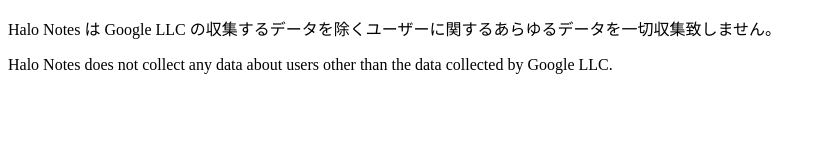
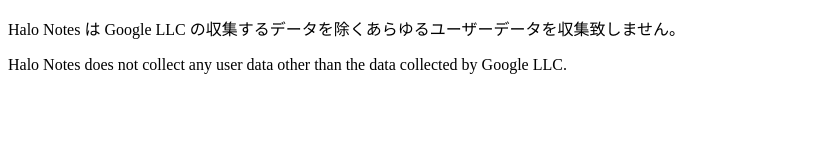
Before and after one commit to sato-shoma/halo-notes-privacy-policy, a plain HTML site: page index.html in a window 1280 px wide. Shown: the whole page, without its empty margins (0-826 px from the left). Drawn offline with Linux system fonts and the light colour scheme.

Commit message:
Update index.html

```diff
--- a/index.html
+++ b/index.html
@@ -1,5 +1,5 @@
 <!DOCTYPE html>
 <html>
-  <p>Halo Notes は Google LLC の収集するデータを除くユーザーに関するあらゆるデータを一切収集致しません。</p>
-  <p>Halo Notes does not collect any data about users other than the data collected by Google LLC.</p>
+  <p>Halo Notes は Google LLC の収集するデータを除くあらゆるユーザーデータを収集致しません。</p>
+  <p>Halo Notes does not collect any user data other than the data collected by Google LLC.</p>
 </html>
```
